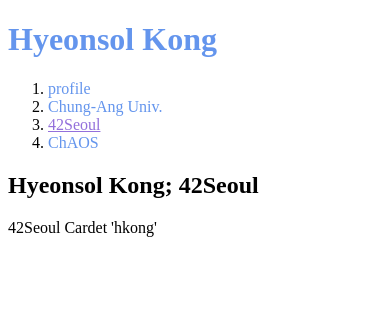
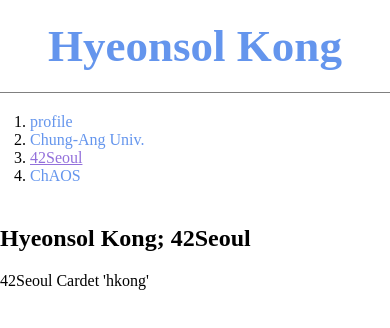
Before and after one commit to besyia0k0/web_basic_study, a plain HTML site: page 3.html in a window 390 px wide. Drawn offline with Linux system fonts and the light colour scheme.

Commit message:
basic css fin

```diff
--- a/3.html
+++ b/3.html
@@ -3,25 +3,23 @@
 <head>
 	<title>hyeonsol - 42 Seoul</title>
 	<meta charset="utf-8">
-	<style>
-		a {
-			color:cornflowerblue;
-			text-decoration:none;
-		}
-	</style>
+	<link rel="stylesheet" href="style.css">
 </head>
 
 <body>
 	<h1><a href="index.html">Hyeonsol Kong</a></h1>
-	<ol>
-		<li><a href="1.html">profile</a></li>
-		<li><a href="2.html">Chung-Ang Univ.</a></li>
-		<li><a href="3.html" style="color:mediumpurple;text-decoration:underline;">42Seoul</a></li>
-		<li><a href="4.html">ChAOS</a></li>
-	</ol>
+	<div id="grid">
+		<ol>
+			<li><a href="1.html" class="saw">profile</a></li>
+			<li><a href="2.html" class="saw">Chung-Ang Univ.</a></li>
+			<li><a href="3.html" class="saw" id="active">42Seoul</a></li>
+			<li><a href="4.html">ChAOS</a></li>
+		</ol>
+		<div id="">
+			<h2>Hyeonsol Kong; 42Seoul</h2>
 
-	<h2>Hyeonsol Kong; 42Seoul</h2>
-
-	42Seoul Cardet 'hkong'
+			42Seoul Cardet 'hkong'
+		</div>
+	</div>
 </body>
 </html>
--- /dev/null
+++ b/style.css
@@ -0,0 +1,41 @@
+body{
+  margin: 0;
+}
+a {
+  color:cornflowerblue;
+  text-decoration:none;
+}
+#active {
+  color:mediumpurple;
+  text-decoration:underline;
+}
+h1 {
+  font-size: 45px;
+  text-align: center;
+  border-bottom: 1px solid gray;
+  padding: 20px;
+  margin: 0;
+}
+#grid ol {
+  border-right:1px solid gray;
+  width:130px;
+  margin:0;
+  padding: 20px;
+  padding-left: 30px;
+}
+#grid {
+  display: grid;
+  grid-template-columns: 180px 1fr;
+}
+#grid #article {
+  padding-left: 20px;
+}
+@media(max-width:500px)
+{
+  #grid {
+    display: block;
+  }
+  #grid ol {
+    border-right:none;
+  }
+}
```
Also changed, not shown: 1.html (+6 -12 lines), 2.html (+6 -8 lines), 4.html (+6 -8 lines), box.html (added, +37 -0 lines), grid.html (added, +27 -0 lines), index.html (+6 -7 lines), mediaquery.html (added, +24 -0 lines).
